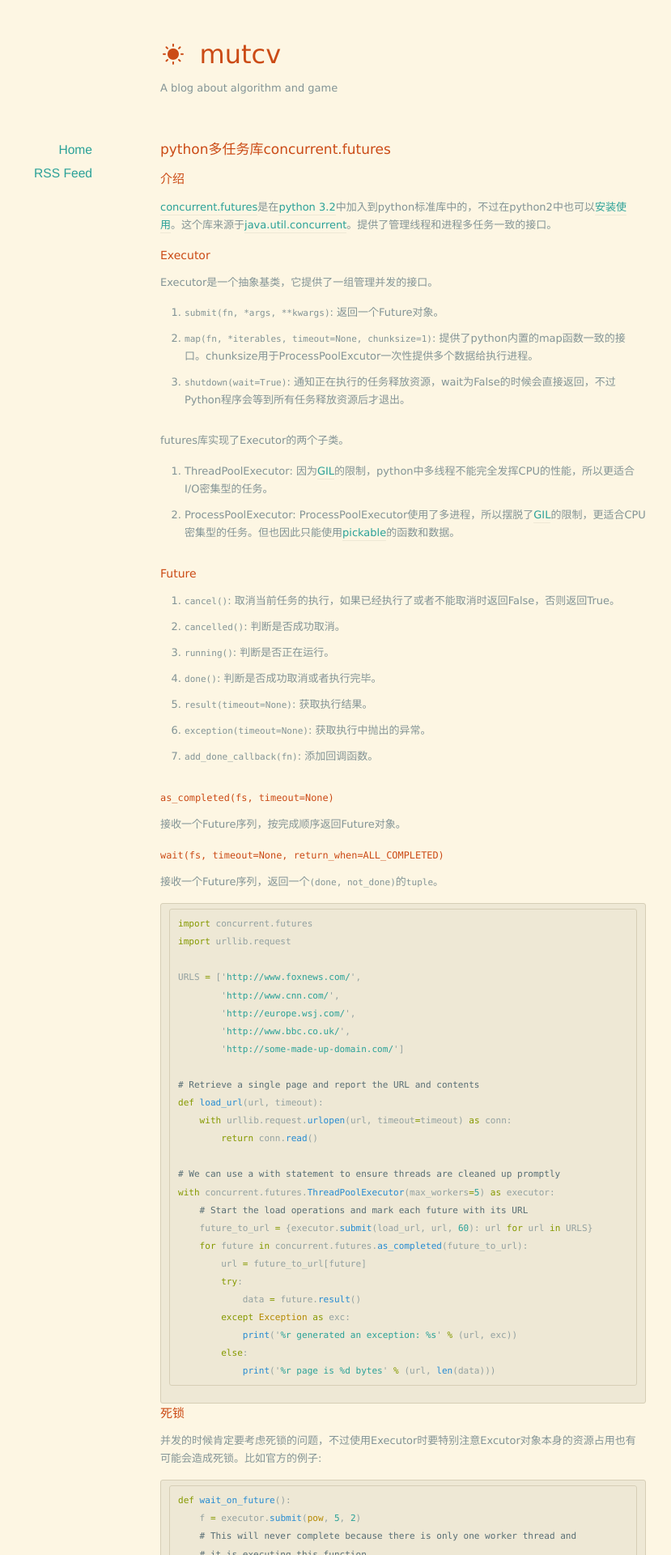
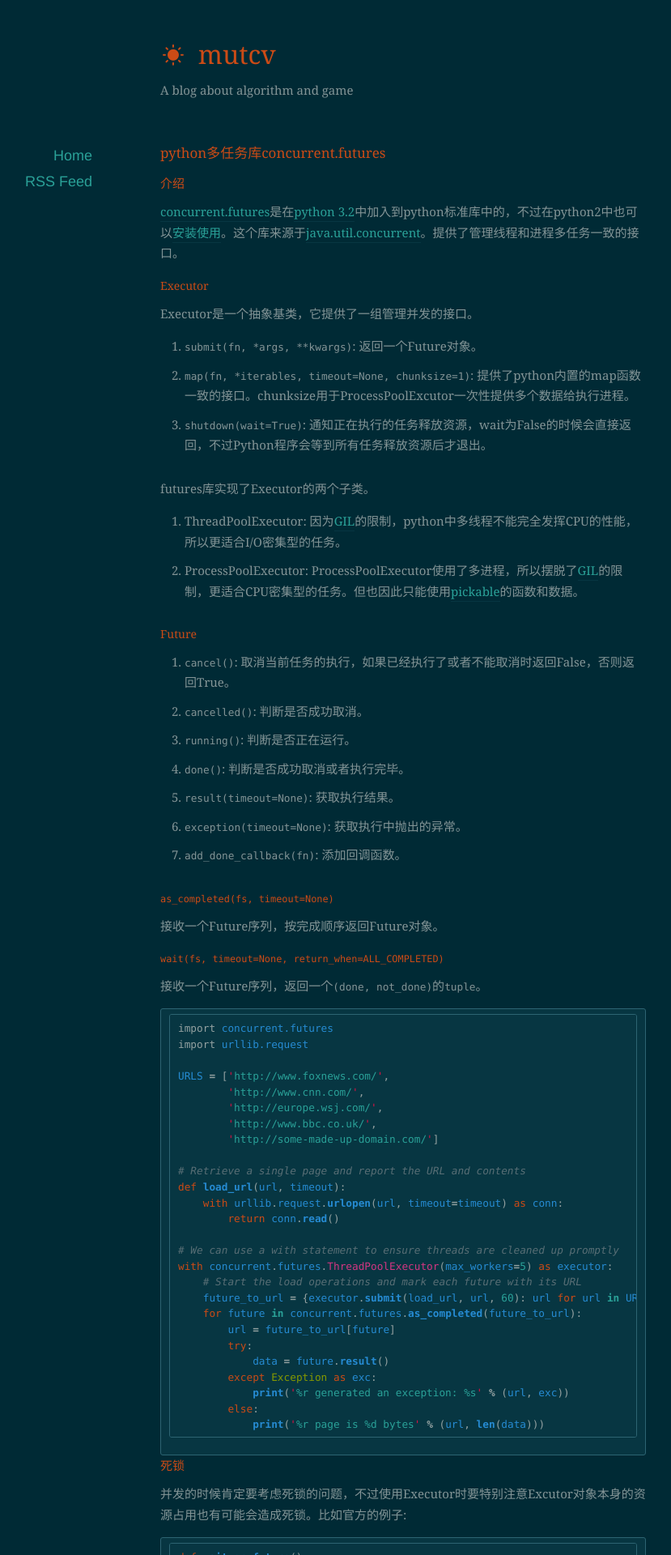
Before and after one commit to liuliqiu/liuliqiu.github.io, a Jekyll site: the page built from _posts/2016-11-25-python-concurrent-futures.md, in a window 1280 px wide. Shown: the top 1920 px of the page at 81% size, without its empty margins (142-971 px from the left). Built offline with Jekyll 4.4.1, drawn with Linux system fonts in a browser that asks for light colours; nearby versions of some CDN libraries.

Commit message:
change blog style

```diff
--- a/_config.yml
+++ b/_config.yml
@@ -1,7 +1,7 @@
 name: mutcv
 url: http://blog.mutcv.com
 description: A blog about algorithm and game
-colors: light
+colors: dark
 
 permalink: /:year/:month/:day/:title/
 paginate: 10
--- a/assets/css/style.css
+++ b/assets/css/style.css
@@ -32,8 +32,8 @@ table {
 
 /*** Basics ***/
 body {
-	font-family: Verdana, serif;
-	font-size: 13px;
+	font-family: Georgia, serif;
+	font-size: 15px;
 	line-height: 1.7;
 }
 
@@ -56,8 +56,14 @@ small { font-size: 0.85em; }
 sup { vertical-align: super; font-size: 0.85em; }
 sub { vertical-align: sub; font-size: 0.85em; }
 
+pre {
+    line-height:1.3;
+}
 code {
     font: 0.85em Monaco, Courier, Monospace;
+}
+code span{
+    line-height: 1.3;
 }
 
 blockquote {
```
